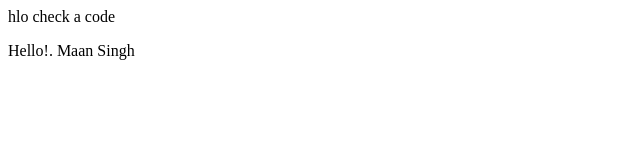
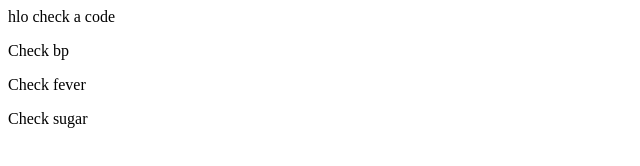
Before and after one commit to Gary6464/hospital1, a plain HTML site: page index.html in a window 1280 px wide. Shown: the whole page, without its empty margins (0-640 px from the left). Drawn offline with Linux system fonts and the light colour scheme.

Commit message:
Update index.html

```diff
--- a/index.html
+++ b/index.html
@@ -7,6 +7,8 @@ hlo check a code
     <title>Document</title>
 </head>
 <body>
-   <p> Hello!. Maan Singh</p>
+   <p>Check bp</p>
+    <p>Check fever</p>
+    <p>Check sugar</p>
 </body>
 </html>
```
